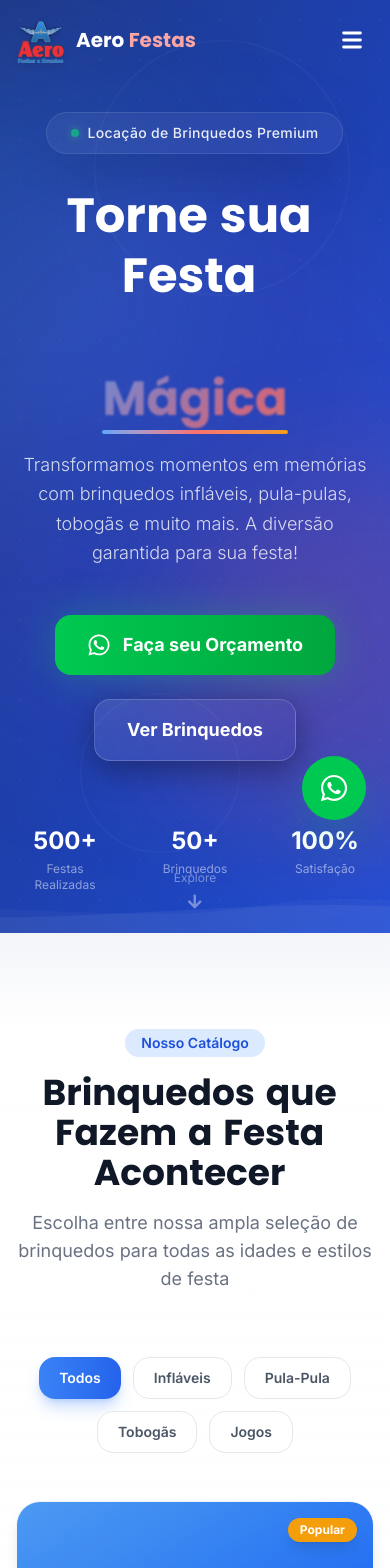
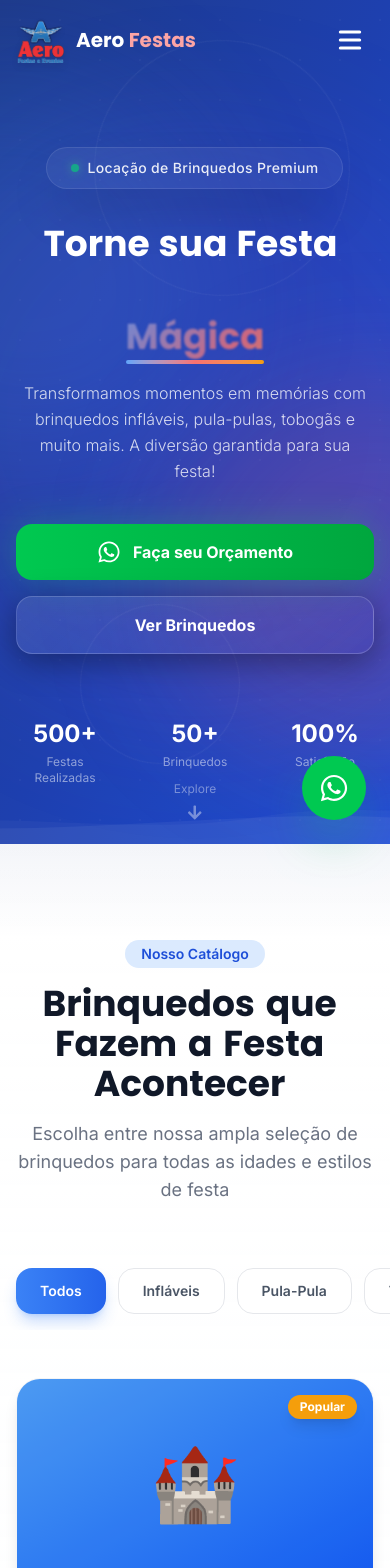
Before and after one commit to leandrokarlitos-collab/aero-festas, a Next.js app: page / in a window 390 px wide. Shown: the top 1568 px of the page. Built offline with nearby package versions, Linux system fonts and the light colour scheme.

Commit message:
feat: design mobile-first impecavel e menu flutuante full-screen

```diff
--- a/src/app/globals.css
+++ b/src/app/globals.css
@@ -137,6 +137,14 @@
   .wave-bg {
     background: linear-gradient(135deg, var(--color-primary-800) 0%, var(--color-primary-600) 50%, var(--color-secondary-600) 100%);
   }
+
+  .hide-scrollbar {
+    -ms-overflow-style: none;
+    scrollbar-width: none;
+  }
+  .hide-scrollbar::-webkit-scrollbar {
+    display: none;
+  }
 }
 
 @keyframes gradient-shift {
--- a/src/components/Catalog.tsx
+++ b/src/components/Catalog.tsx
@@ -108,14 +108,14 @@ export default function Catalog() {
 
         {/* Category Filters */}
         <ScrollReveal delay={0.2}>
-          <div className="flex flex-wrap justify-center gap-3 mb-12">
+          <div className="flex overflow-x-auto md:flex-wrap justify-start md:justify-center gap-3 mb-12 pb-4 -mx-4 px-4 md:px-0 md:mx-0 snap-x hide-scrollbar">
             {categories.map((cat) => (
               <motion.button
                 key={cat}
                 onClick={() => setActiveCategory(cat)}
                 whileHover={{ scale: 1.05 }}
                 whileTap={{ scale: 0.95 }}
-                className={`px-5 py-2.5 rounded-2xl text-sm font-semibold transition-all duration-300 ${
+                className={`flex-shrink-0 snap-center px-6 py-3 md:px-5 md:py-2.5 rounded-2xl text-sm font-semibold transition-all duration-300 ${
                   activeCategory === cat
                     ? 'bg-gradient-to-r from-primary-500 to-primary-600 text-white shadow-lg shadow-primary-500/30'
                     : 'bg-white text-gray-600 hover:bg-primary-50 border border-gray-200 hover:border-primary-200'
--- a/src/components/Hero.tsx
+++ b/src/components/Hero.tsx
@@ -64,7 +64,7 @@ export default function Hero() {
     <section
       ref={sectionRef}
       id="inicio"
-      className="relative min-h-screen flex items-center justify-center overflow-hidden pt-28 pb-10"
+      className="relative min-h-[100svh] flex items-center justify-center overflow-hidden pt-32 sm:pt-28 pb-10"
       onMouseMove={handleMouseMove}
     >
       {/* Background Gradient */}
@@ -124,7 +124,7 @@ export default function Hero() {
           variants={titleContainer}
           initial="hidden"
           animate="visible"
-          className="text-5xl sm:text-6xl lg:text-8xl font-bold font-heading text-white leading-tight mb-6"
+          className="text-4xl sm:text-6xl lg:text-8xl font-bold font-heading text-white leading-tight mb-6"
           style={{ perspective: '600px' }}
         >
           <span className="flex flex-wrap justify-center">
@@ -169,7 +169,7 @@ export default function Hero() {
           initial={{ opacity: 0, y: 40, filter: 'blur(10px)' }}
           animate={{ opacity: 1, y: 0, filter: 'blur(0px)' }}
           transition={{ duration: 1, ease: [0.16, 1, 0.3, 1], delay: 0.6 }}
-          className="text-lg sm:text-2xl text-white/80 max-w-2xl mx-auto mb-12 leading-relaxed font-light"
+          className="text-base sm:text-2xl text-white/80 max-w-2xl mx-auto mb-10 sm:mb-12 leading-relaxed font-light px-2 sm:px-0"
         >
           Transformamos momentos em memórias com brinquedos infláveis,
           pula-pulas, tobogãs e muito mais. A diversão garantida para sua festa!
@@ -180,22 +180,23 @@ export default function Hero() {
           initial={{ opacity: 0, y: 30 }}
           animate={{ opacity: 1, y: 0 }}
           transition={{ duration: 1, ease: [0.16, 1, 0.3, 1], delay: 0.8 }}
-          className="flex flex-col sm:flex-row items-center justify-center gap-6"
+          className="flex flex-col sm:flex-row items-center justify-center gap-4 sm:gap-6 w-full max-w-sm sm:max-w-none mx-auto"
         >
           <MagneticButton
             href="https://wa.me/5562985545046?text=Ol%C3%A1%21%20Vim%20pelo%20site.%20Gostaria%20de%20mais%20informa%C3%A7%C3%B5es%20sobre%20a%20loca%C3%A7%C3%A3o%20de%20brinquedos%20para%20a%20minha%20festa%21%20%F0%9F%8E%89"
             target="_blank"
+            className="w-full sm:w-auto"
           >
-            <div className="group relative px-8 py-4 bg-gradient-to-r from-green-500 to-green-600 text-white rounded-2xl font-bold text-lg shadow-[0_0_40px_rgba(34,197,94,0.3)] hover:shadow-[0_0_60px_rgba(34,197,94,0.5)] transition-all duration-500 flex items-center gap-3 overflow-hidden">
+            <div className="group relative w-full sm:w-auto px-6 sm:px-8 py-4 bg-gradient-to-r from-green-500 to-green-600 text-white rounded-2xl font-bold text-base sm:text-lg shadow-[0_0_40px_rgba(34,197,94,0.3)] hover:shadow-[0_0_60px_rgba(34,197,94,0.5)] transition-all duration-500 flex items-center justify-center gap-3 overflow-hidden">
               <div className="absolute inset-0 bg-gradient-to-r from-green-400 to-green-500 opacity-0 group-hover:opacity-100 transition-opacity duration-300" />
               <FaWhatsapp size={24} className="relative z-10" />
-              <span className="relative z-10">Faça seu Orçamento</span>
+              <span className="relative z-10 whitespace-nowrap">Faça seu Orçamento</span>
             </div>
           </MagneticButton>
 
-          <MagneticButton href="#catalogo">
-            <div className="group px-8 py-4 glass-premium text-white rounded-2xl font-bold text-lg hover:bg-white/10 transition-all duration-500 relative overflow-hidden">
-              <span className="relative z-10">Ver Brinquedos</span>
+          <MagneticButton href="#catalogo" className="w-full sm:w-auto">
+            <div className="group w-full sm:w-auto px-6 sm:px-8 py-4 glass-premium text-white rounded-2xl font-bold text-base sm:text-lg hover:bg-white/10 transition-all duration-500 relative overflow-hidden flex justify-center">
+              <span className="relative z-10 whitespace-nowrap">Ver Brinquedos</span>
               <div className="absolute inset-0 bg-gradient-to-r from-white/0 via-white/10 to-white/0 translate-x-[-100%] group-hover:translate-x-[100%] transition-transform duration-700" />
             </div>
           </MagneticButton>
--- a/src/components/Navbar.tsx
+++ b/src/components/Navbar.tsx
@@ -135,53 +135,64 @@ export default function Navbar() {
 
             {/* Mobile Toggle */}
             <motion.button
-              whileTap={{ scale: 0.9 }}
+              whileTap={{ scale: 0.85 }}
               onClick={() => setMobileOpen(!mobileOpen)}
-              className={`md:hidden p-2 rounded-xl ${scrolled ? 'text-primary-800' : 'text-white'}`}
+              className={`md:hidden relative z-50 p-2 rounded-2xl ${scrolled || mobileOpen ? 'text-primary-800' : 'text-white'}`}
             >
-              {mobileOpen ? <HiX size={28} /> : <HiMenu size={28} />}
+              {mobileOpen ? <HiX size={32} /> : <HiMenu size={32} />}
             </motion.button>
           </div>
         </div>
       </motion.nav>
 
-      {/* Mobile Menu */}
+      {/* Mobile Premium Full-Screen Menu */}
       <AnimatePresence>
         {mobileOpen && (
           <motion.div
-            initial={{ opacity: 0, y: -20 }}
-            animate={{ opacity: 1, y: 0 }}
-            exit={{ opacity: 0, y: -20 }}
-            className="fixed inset-x-0 top-20 z-40 bg-white/95 backdrop-blur-xl border-b border-gray-100 shadow-2xl md:hidden"
+            initial={{ opacity: 0, clipPath: 'circle(0% at top right)' }}
+            animate={{ opacity: 1, clipPath: 'circle(150% at top right)' }}
+            exit={{ opacity: 0, clipPath: 'circle(0% at top right)' }}
+            transition={{ duration: 0.6, ease: [0.16, 1, 0.3, 1] }}
+            className="fixed inset-0 z-40 bg-white/95 backdrop-blur-3xl md:hidden overflow-hidden flex flex-col justify-center"
           >
-            <div className="flex flex-col p-6 gap-2">
+            {/* Background Decor */}
+            <div className="absolute top-0 right-0 w-96 h-96 bg-primary-100 rounded-full blur-3xl opacity-50 -translate-y-1/2 translate-x-1/2" />
+            <div className="absolute bottom-0 left-0 w-96 h-96 bg-secondary-100 rounded-full blur-3xl opacity-50 translate-y-1/2 -translate-x-1/2" />
+
+            <div className="flex flex-col px-8 gap-4 relative z-10 w-full max-w-sm mx-auto">
               {navLinks.map((link, i) => (
                 <motion.a
                   key={link.name}
                   href={link.href}
-                  initial={{ opacity: 0, x: -20 }}
-                  animate={{ opacity: 1, x: 0 }}
-                  transition={{ delay: 0.05 * i }}
+                  initial={{ opacity: 0, y: 30 }}
+                  animate={{ opacity: 1, y: 0 }}
+                  exit={{ opacity: 0, y: -20 }}
+                  transition={{ delay: 0.1 * i, duration: 0.5, ease: [0.16, 1, 0.3, 1] }}
                   onClick={() => setMobileOpen(false)}
-                  className={`px-4 py-3 rounded-xl font-medium transition-all duration-200 ${
+                  className={`text-3xl font-heading font-bold py-4 border-b border-gray-100 transition-colors ${
                     activeSection === link.href
-                      ? 'text-primary-600 bg-primary-50'
-                      : 'text-gray-700 hover:text-primary-600 hover:bg-primary-50'
+                      ? 'text-primary-600'
+                      : 'text-gray-900 hover:text-primary-500'
                   }`}
                 >
                   {link.name}
                 </motion.a>
               ))}
-              <motion.a
-                href="https://wa.me/5562985545046?text=Ol%C3%A1%21%20Vim%20pelo%20site.%20Gostaria%20de%20mais%20informa%C3%A7%C3%B5es%20sobre%20a%20loca%C3%A7%C3%A3o%20de%20brinquedos%20para%20a%20minha%20festa%21%20%F0%9F%8E%89"
-                target="_blank"
-                initial={{ opacity: 0 }}
-                animate={{ opacity: 1 }}
-                transition={{ delay: 0.4 }}
-                className="mt-2 px-6 py-3 bg-gradient-to-r from-primary-500 to-primary-600 text-white rounded-2xl text-center font-semibold shadow-lg"
+
+              <motion.div
+                initial={{ opacity: 0, y: 30 }}
+                animate={{ opacity: 1, y: 0 }}
+                transition={{ delay: 0.5, duration: 0.5 }}
+                className="mt-8"
               >
-                Orçamento Grátis
-              </motion.a>
+                <a
+                  href="https://wa.me/5562985545046?text=Ol%C3%A1%21%20Vim%20pelo%20site.%20Gostaria%20de%20mais%20informa%C3%A7%C3%B5es%20sobre%20a%20loca%C3%A7%C3%A3o%20de%20brinquedos%20para%20a%20minha%20festa%21%20%F0%9F%8E%89"
+                  target="_blank"
+                  className="block w-full py-4 bg-gradient-to-r from-green-500 to-green-600 text-white rounded-2xl text-center font-bold text-lg shadow-[0_0_30px_rgba(34,197,94,0.3)] hover:shadow-[0_0_40px_rgba(34,197,94,0.5)] transition-shadow"
+                >
+                  Falar no WhatsApp
+                </a>
+              </motion.div>
             </div>
           </motion.div>
         )}
```
